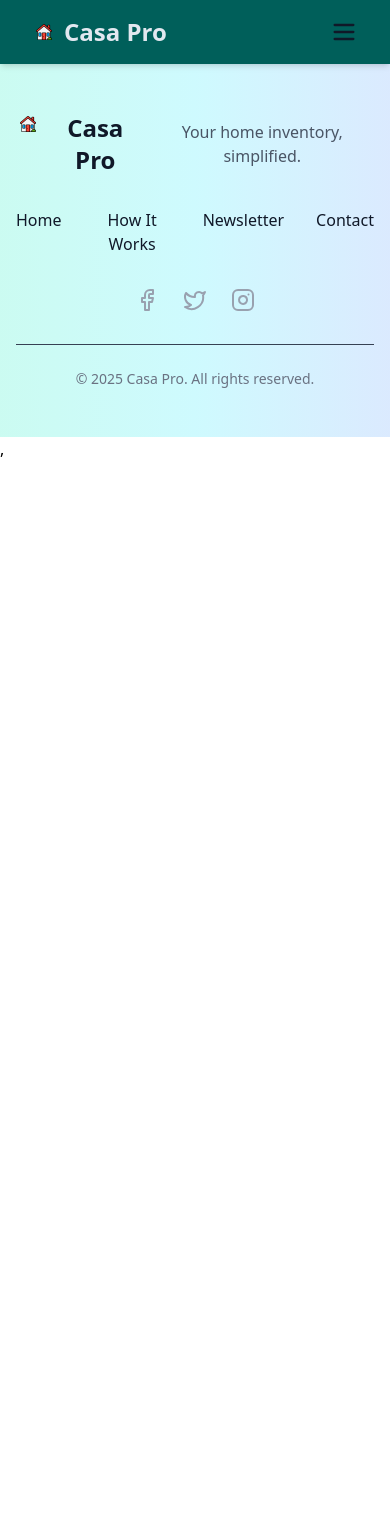
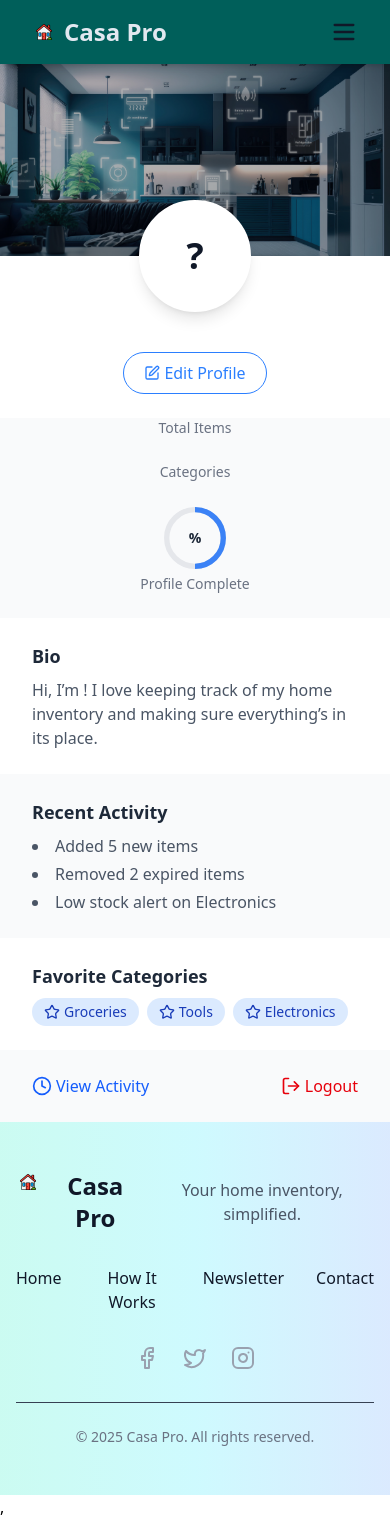
Before and after one commit to Yuri561/casapro, a React (Vite) app: page /profile in a window 390 px wide. Before the commit the page ends 844 px from the top, so only its background shows below. Built offline with nearby package versions, Linux system fonts and the light colour scheme.

Commit message:
updated my profile

```diff
--- a/package.json
+++ b/package.json
@@ -10,6 +10,7 @@
     "preview": "vite preview"
   },
   "dependencies": {
+    "@radix-ui/react-avatar": "^1.1.3",
     "@radix-ui/react-checkbox": "^1.1.4",
     "@radix-ui/react-dialog": "^1.1.6",
     "@radix-ui/react-label": "^2.1.2",
--- a/src/App.tsx
+++ b/src/App.tsx
@@ -5,6 +5,7 @@ import CreateAccount from "./components/CreateAccount/CreateAccount";
 import Layout from "./components/Layout/Layout";
 import UserDashboard from "./components/Pages/userDashboard";
 import { AuthProvider } from "./context/AuthContext"; // ✅ Use AuthProvider
+import Profile from "./components/MyProfile/MyProfile";
 
 function App() {
   return (
@@ -16,6 +17,7 @@ function App() {
             <Route path="/login" element={<Login />} />
             <Route path="/create-account" element={<CreateAccount />} />
             <Route path="/dashboard" element={<UserDashboard />} />
+            <Route path="/profile" element={<Profile />} />
           </Routes>
         </Layout>
       </BrowserRouter>
--- a/src/components/Footer/Footer.tsx
+++ b/src/components/Footer/Footer.tsx
@@ -4,7 +4,7 @@ import HomeIcon from "/homeicon.png"
 
 const Footer: React.FC = () => {
   return (
-    <footer className="bg-gradient-to-r from-teal-100 via-cyan-100 to-blue-100 text-white py-12">
+    <footer className="bg-gradient-to-r from-teal-100 via-cyan-100 to-blue-100 text-white py-12 h-full">
       <div className="container mx-auto px-4 sm:px-6 lg:px-8">
         <div className="flex flex-col items-center justify-between space-y-8 md:flex-row md:space-y-0">
           <div className=" flex space-x-2 text-center md:text-left">
--- a/src/components/Gauges/InventoryGauge.tsx
+++ b/src/components/Gauges/InventoryGauge.tsx
@@ -21,8 +21,8 @@ const InventoryGauge: React.FC<InventoryGaugeProps> = ({inventoryData}) => {
   return (
     <div className="bg-white rounded-lg shadow-md p-2 flex flex-col w-80 h-80 max-w-md">
       <div className="text-center mb-4">
-        <h2 className="text-xl font-semibold text-gray-800">Total Inventory</h2>
-        <p className="text-sm text-gray-500">Tracked with Casa Pro</p>
+        <h2 className="text-xl font-semibold text-gray-800 mt-5">Inventory Count</h2>
+
       </div>
 
       <div className="flex justify-center items-center mb-4">
--- a/src/components/Home/Home.tsx
+++ b/src/components/Home/Home.tsx
@@ -11,7 +11,7 @@ import Newsletter from '../Newsletter/Newsletter'
 
 const Home:React.FC = () => {
   return (
-    <div>
+    <div className='min-h-screen'>
         {/* <Header/> */}
          <Hero/>
          <WhyChooseCasaPro/>
--- /dev/null
+++ b/src/components/MyProfile/MyProfile.tsx
@@ -0,0 +1,141 @@
+import React from "react";
+import { Edit, LogOut, Clock, Star } from "lucide-react";
+import bannerPng from "../../../public/profile.jpg";
+
+const Profile = ({
+  username,
+  email,
+  totalItems,
+  totalCategories,
+  profileCompletion,
+  lastLogin,
+  onEditProfile,
+  onViewActivity,
+  onLogout,
+}) => {
+  const formattedDate = new Date(lastLogin).toLocaleString(undefined, {
+    dateStyle: "medium",
+    timeStyle: "short",
+  });
+
+  // Sample recent activity & favorites
+  const recentActivity = [
+    "Added 5 new items",
+    "Removed 2 expired items",
+    "Low stock alert on Electronics",
+  ];
+  const favorites = ["Groceries", "Tools", "Electronics"];
+  const name = localStorage.getItem("user_id")
+  return (
+    <div className="max-w-full mx-auto bg-white shadow-2xl  overflow-hidden">
+      {/* Cover Banner */}
+      <div className="relative h-48">
+        <img src={bannerPng} alt="Banner" className="w-full h-full object-cover" />
+        <div className="absolute inset-0 bg-black opacity-30" />
+        <div className="absolute bottom-0 left-1/2 transform -translate-x-1/2 translate-y-1/2">
+    <div className="w-28 h-28 rounded-full border-4 border-white hover:border-blue-300 shadow-lg bg-white  flex items-center justify-center text-4xl font-bold text-gray-900 ">
+      {name?.[0]?.toUpperCase() || "?"}
+    </div>
+  </div>
+      </div>
+
+      {/* Basic Info */}
+      <div className="pt-20 pb-6 px-8 text-center">
+        <h2 className="text-3xl font-bold text-gray-900">{username}</h2>
+        <p className="text-sm text-gray-600">{email}</p>
+        <button
+          onClick={onEditProfile}
+          className="mt-4 inline-flex items-center px-5 py-2 border border-blue-500 text-blue-500 rounded-full hover:bg-blue-500 hover:text-white transition"
+        >
+          <Edit className="w-4 h-4 mr-1" /> Edit Profile
+        </button>
+      </div>
+
+      {/* Stats & Completion */}
+      <div className="grid grid-cols-1 sm:grid-cols-3 gap-6 px-8 pb-6 bg-gray-50">
+        <div className="text-center">
+          <p className="text-4xl font-semibold text-teal-600">{totalItems}</p>
+          <p className="text-sm text-gray-500">Total Items</p>
+        </div>
+        <div className="text-center">
+          <p className="text-4xl font-semibold text-purple-600">{totalCategories}</p>
+          <p className="text-sm text-gray-500">Categories</p>
+        </div>
+        <div className="text-center">
+          <div className="relative w-16 h-16 mx-auto mb-1">
+            <svg viewBox="0 0 36 36" className="w-full h-full">
+              <path
+                d="M18 2.0845 a 15.9155 15.9155 0 0 1 0 31.831 a 15.9155 15.9155 0 0 1 0 -31.831"
+                fill="none"
+                stroke="#e5e7eb"
+                strokeWidth="3"
+              />
+              <path
+                d="M18 2.0845 a 15.9155 15.9155 0 0 1 0 31.831"
+                fill="none"
+                stroke="#3b82f6"
+                strokeWidth="3"
+                strokeDasharray={`${profileCompletion}, 100`}
+              />
+            </svg>
+            <span className="absolute inset-0 flex items-center justify-center text-sm font-semibold text-gray-800">
+              {profileCompletion}%
+            </span>
+          </div>
+          <p className="text-sm text-gray-500">Profile Complete</p>
+        </div>
+      </div>
+
+      {/* Bio Section */}
+      <div className="px-8 py-6">
+        <h3 className="text-lg font-semibold text-gray-800 mb-2">Bio</h3>
+        <p className="text-gray-600">
+          Hi, I’m {name}! I love keeping track of my home inventory and making sure everything’s in its place.
+        </p>
+      </div>
+
+      {/* Recent Activity */}
+      <div className="px-8 py-6 bg-gray-50">
+        <h3 className="text-lg font-semibold text-gray-800 mb-2">Recent Activity</h3>
+        <ul className="list-disc list-inside text-gray-600 space-y-1">
+          {recentActivity.map((act, i) => (
+            <li key={i}>{act}</li>
+          ))}
+        </ul>
+      </div>
+
+      {/* Favorites Tags */}
+      <div className="px-8 py-6">
+        <h3 className="text-lg font-semibold text-gray-800 mb-2">Favorite Categories</h3>
+        <div className="flex flex-wrap gap-2">
+          {favorites.map((fav) => (
+            <span
+              key={fav}
+              className="inline-flex items-center px-3 py-1 bg-blue-100 text-blue-800 rounded-full text-sm"
+            >
+              <Star className="w-4 h-4 mr-1" /> {fav}
+            </span>
+          ))}
+        </div>
+      </div>
+
+      {/* Footer Actions */}
+      <div className="px-8 py-6 bg-gray-50 flex justify-between">
+        <button
+          onClick={onViewActivity}
+          className="flex items-center text-blue-600 hover:underline"
+        >
+          <Clock className="w-5 h-5 mr-1" /> View Activity
+        </button>
+        <button
+          onClick={onLogout}
+          className="flex items-center text-red-600 hover:underline"
+        >
+          <LogOut className="w-5 h-5 mr-1" /> Logout
+        </button>
+      </div>
+    </div>
+  );
+};
+
+export default Profile;
--- /dev/null
+++ b/src/components/ui/avatar.tsx
@@ -0,0 +1,51 @@
+import * as React from "react"
+import * as AvatarPrimitive from "@radix-ui/react-avatar"
+
+import { cn } from "../../lib/utils"
+
+function Avatar({
+  className,
+  ...props
+}: React.ComponentProps<typeof AvatarPrimitive.Root>) {
+  return (
+    <AvatarPrimitive.Root
+      data-slot="avatar"
+      className={cn(
+        "relative flex size-8 shrink-0 overflow-hidden rounded-full",
+        className
+      )}
+      {...props}
+    />
+  )
+}
+
+function AvatarImage({
+  className,
+  ...props
+}: React.ComponentProps<typeof AvatarPrimitive.Image>) {
+  return (
+    <AvatarPrimitive.Image
+      data-slot="avatar-image"
+      className={cn("aspect-square size-full", className)}
+      {...props}
+    />
+  )
+}
+
+function AvatarFallback({
+  className,
+  ...props
+}: React.ComponentProps<typeof AvatarPrimitive.Fallback>) {
+  return (
+    <AvatarPrimitive.Fallback
+      data-slot="avatar-fallback"
+      className={cn(
+        "bg-muted flex size-full items-center justify-center rounded-full",
+        className
+      )}
+      {...props}
+    />
+  )
+}
+
+export { Avatar, AvatarImage, AvatarFallback }
--- /dev/null
+++ b/src/components/ui/badge.tsx
@@ -0,0 +1,46 @@
+import * as React from "react"
+import { Slot } from "@radix-ui/react-slot"
+import { cva, type VariantProps } from "class-variance-authority"
+
+import { cn } from "../../lib/utils"
+
+const badgeVariants = cva(
+  "inline-flex items-center justify-center rounded-md border px-2 py-0.5 text-xs font-medium w-fit whitespace-nowrap shrink-0 [&>svg]:size-3 gap-1 [&>svg]:pointer-events-none focus-visible:border-ring focus-visible:ring-ring/50 focus-visible:ring-[3px] aria-invalid:ring-destructive/20 dark:aria-invalid:ring-destructive/40 aria-invalid:border-destructive transition-[color,box-shadow] overflow-hidden",
+  {
+    variants: {
+      variant: {
+        default:
+          "border-transparent bg-primary text-primary-foreground [a&]:hover:bg-primary/90",
+        secondary:
+          "border-transparent bg-secondary text-secondary-foreground [a&]:hover:bg-secondary/90",
+        destructive:
+          "border-transparent bg-destructive text-white [a&]:hover:bg-destructive/90 focus-visible:ring-destructive/20 dark:focus-visible:ring-destructive/40 dark:bg-destructive/60",
+        outline:
+          "text-foreground [a&]:hover:bg-accent [a&]:hover:text-accent-foreground",
+      },
+    },
+    defaultVariants: {
+      variant: "default",
+    },
+  }
+)
+
+function Badge({
+  className,
+  variant,
+  asChild = false,
+  ...props
+}: React.ComponentProps<"span"> &
+  VariantProps<typeof badgeVariants> & { asChild?: boolean }) {
+  const Comp = asChild ? Slot : "span"
+
+  return (
+    <Comp
+      data-slot="badge"
+      className={cn(badgeVariants({ variant }), className)}
+      {...props}
+    />
+  )
+}
+
+export { Badge, badgeVariants }
--- a/src/index.css
+++ b/src/index.css
@@ -2,3 +2,8 @@
 html {
   scroll-behavior: smooth;
 }
+html, body {
+  margin: 0;
+  padding: 0;
+  height: 100%;
+}
--- a/src/main.tsx
+++ b/src/main.tsx
@@ -6,7 +6,7 @@ import { AuthProvider } from "./context/AuthContext.tsx";
 createRoot(document.getElementById('root')!).render(
   <AuthProvider>
   <StrictMode>
-    <App />
+    <App/>
   </StrictMode>,
 
   </AuthProvider>
```
Also changed, not shown: public/profile.jpg (added), 1 other file (tests, documents, lock files or other folders).
